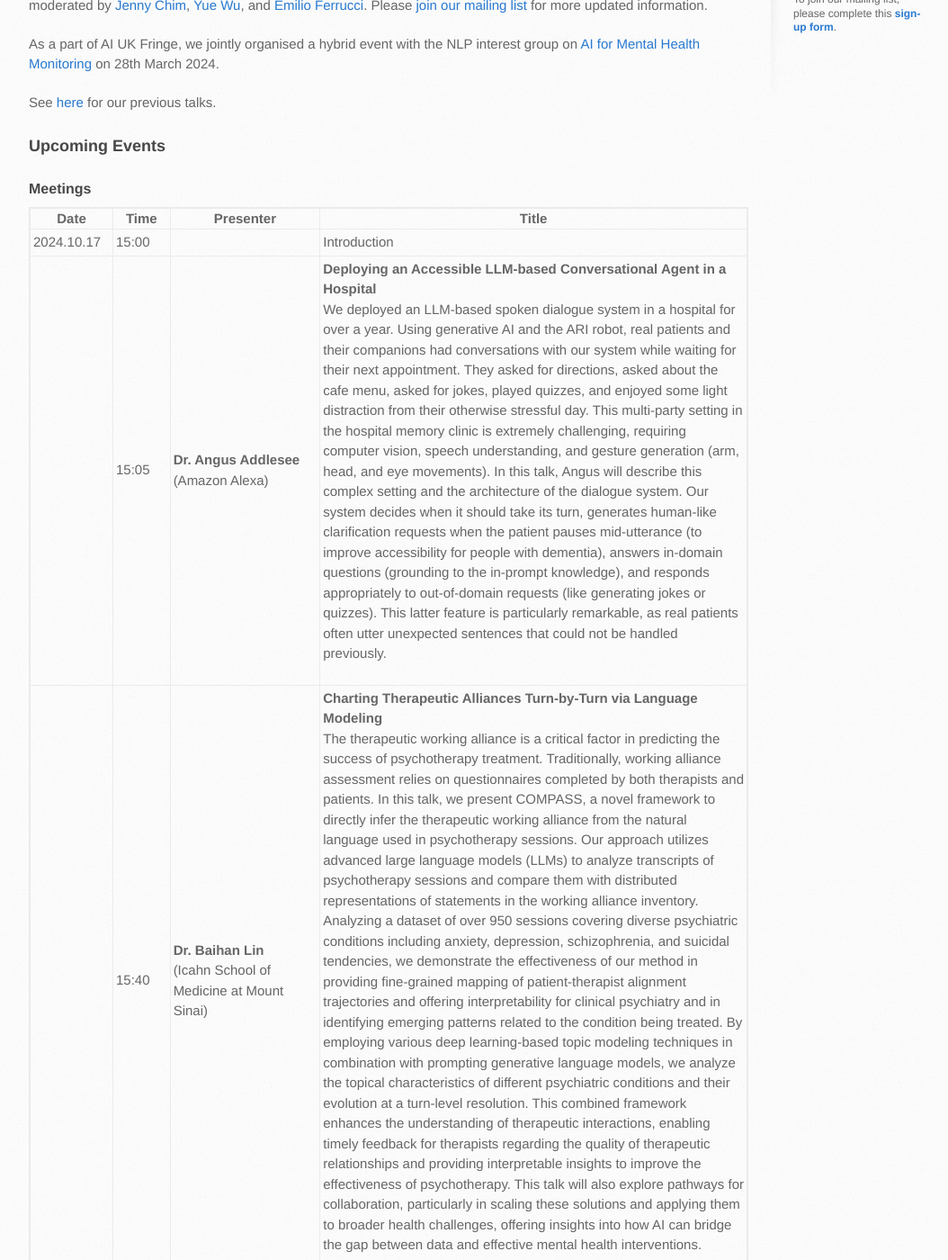
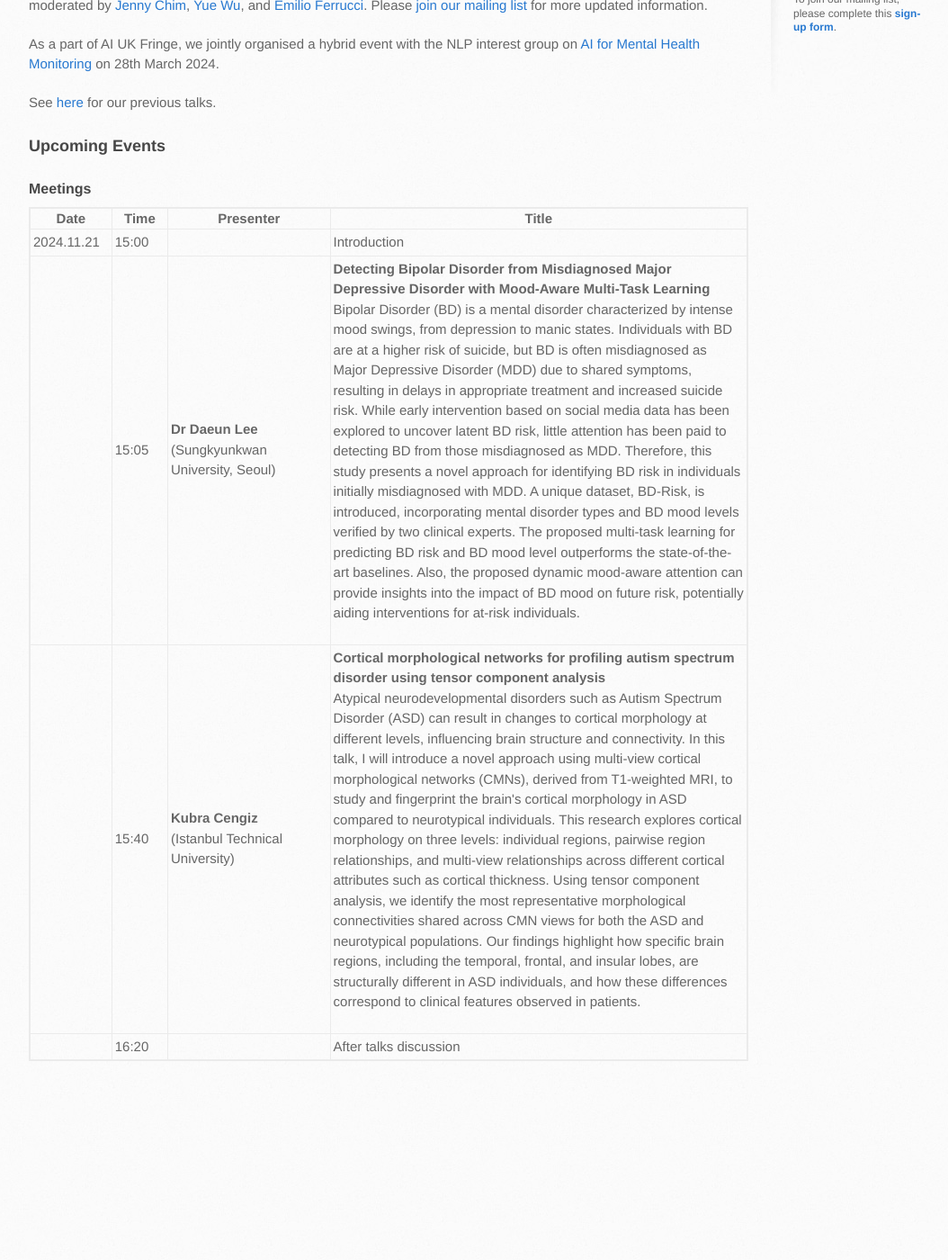
Before and after one commit to turing-ds4mh/turing-ds4mh.github.io, a Jekyll site: the page built from index.md, in a window 1280 px wide and 1400 px high, scrolled down 519 px. Shown: the whole window at 90% size, without its empty margins (108-1162 px from the left). Built offline with Jekyll 4.4.1, drawn with Linux system fonts in a browser that asks for light colours; after the commit the page ends 1721 px from its top, so only the background shows below that.

Commit message:
November talks

```diff
--- a/_data/talks_2024.yml
+++ b/_data/talks_2024.yml
@@ -1,8 +1,23 @@
 meetings:
+  - date: "2024.11.21"
+    start: "15:00"
+    end: "16:20"
+    is_upcoming: true
+    details:
+    - time: "15:05"
+      title: "Detecting Bipolar Disorder from Misdiagnosed Major Depressive Disorder with Mood-Aware Multi-Task Learning"
+      speaker: "Dr Daeun Lee"
+      affiliation: "Sungkyunkwan University, Seoul"
+      abstract: "Bipolar Disorder (BD) is a mental disorder characterized by intense mood swings, from depression to manic states. Individuals with BD are at a higher risk of suicide, but BD is often misdiagnosed as Major Depressive Disorder (MDD) due to shared symptoms, resulting in delays in appropriate treatment and increased suicide risk. While early intervention based on social media data has been explored to uncover latent BD risk, little attention has been paid to detecting BD from those misdiagnosed as MDD. Therefore, this study presents a novel approach for identifying BD risk in individuals initially misdiagnosed with MDD. A unique dataset, BD-Risk, is introduced, incorporating mental disorder types and BD mood levels verified by two clinical experts. The proposed multi-task learning for predicting BD risk and BD mood level outperforms the state-of-the-art baselines. Also, the proposed dynamic mood-aware attention can provide insights into the impact of BD mood on future risk, potentially aiding interventions for at-risk individuals."
+    - time: "15:40"
+      title: "Cortical morphological networks for profiling autism spectrum disorder using tensor component analysis"
+      speaker: "Kubra Cengiz"
+      affiliation: "Istanbul Technical University"
+      abstract: "Atypical neurodevelopmental disorders such as Autism Spectrum Disorder (ASD) can result in changes to cortical morphology at different levels, influencing brain structure and connectivity. In this talk, I will introduce a novel approach using multi-view cortical morphological networks (CMNs), derived from T1-weighted MRI, to study and fingerprint the brain's cortical morphology in ASD compared to neurotypical individuals. This research explores cortical morphology on three levels: individual regions, pairwise region relationships, and multi-view relationships across different cortical attributes such as cortical thickness. Using tensor component analysis, we identify the most representative morphological connectivities shared across CMN views for both the ASD and neurotypical populations. Our findings highlight how specific brain regions, including the temporal, frontal, and insular lobes, are structurally different in ASD individuals, and how these differences correspond to clinical features observed in patients."
   - date: "2024.10.17"
     start: "15:00"
     end: "16:20"
-    is_upcoming: true
+    is_upcoming: false
     details:
     - time: "15:05"
       title: "Deploying an Accessible LLM-based Conversational Agent in a Hospital"
```
